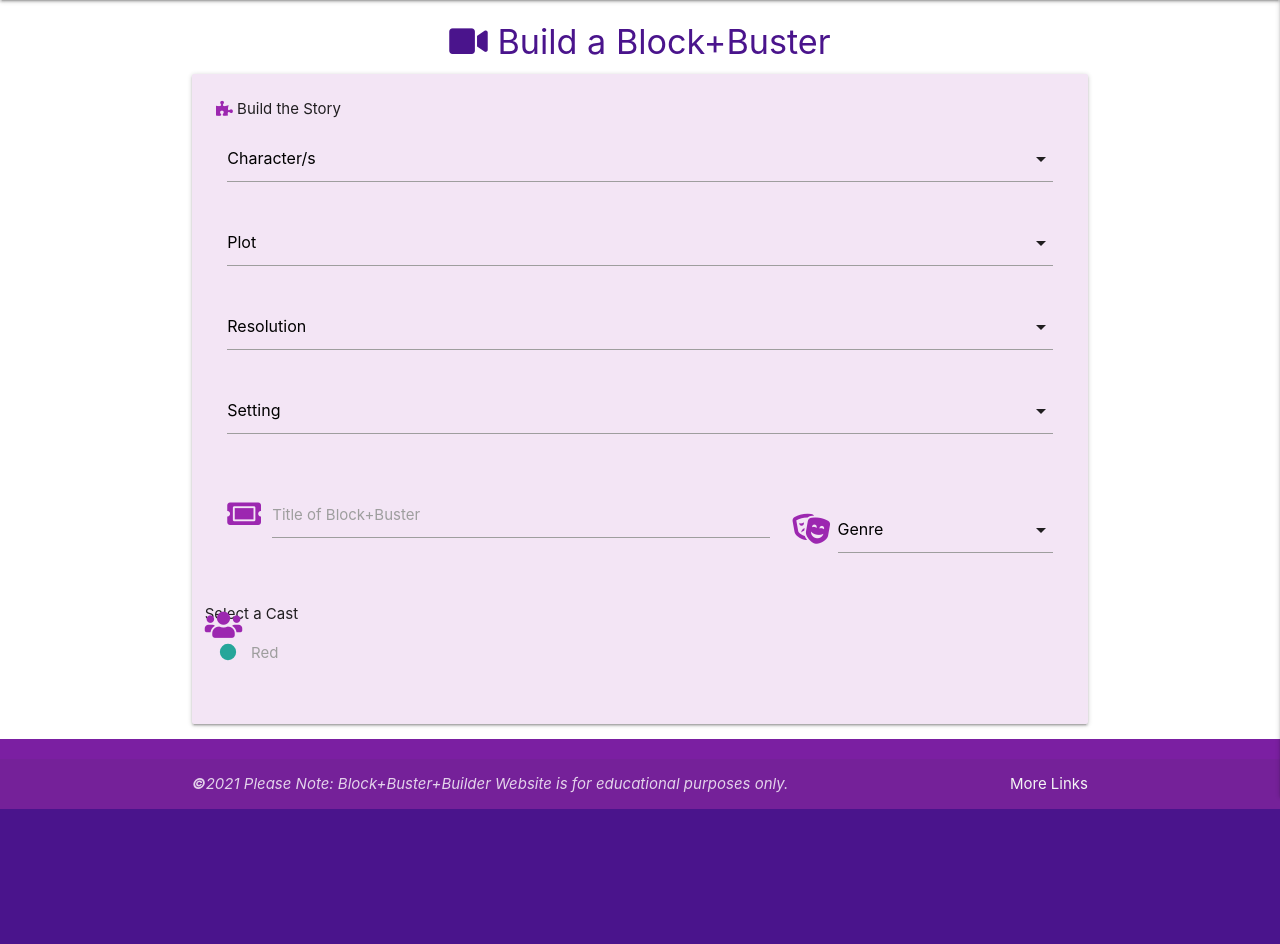
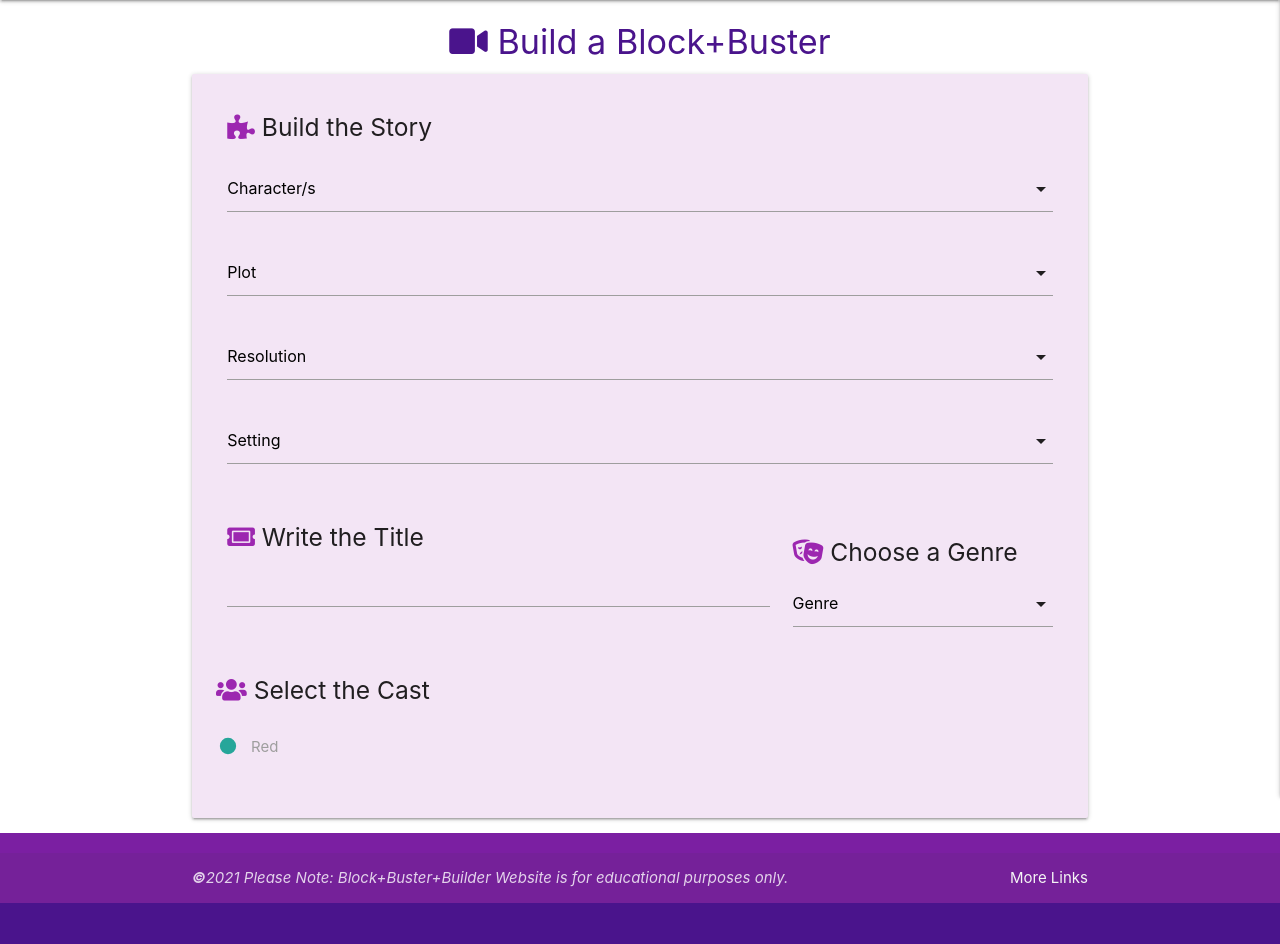
Before and after one commit to charliekranz/blockbuster_MS3, a Flask app: page /add_story in a window 1280 px wide. Shown: the part 64-1008 px from the top of the page. Before the commit the page ends 873 px from the top, so only its background shows below. Run offline with Flask 2, Linux system fonts and the light colour scheme; data that the repository does not hold is empty; some libraries are stand-ins or nearby versions.

Commit message:
Build form styling tweaks

```diff
--- a/templates/build.html
+++ b/templates/build.html
@@ -7,9 +7,9 @@
 
     <div class="row card-panel purple lighten-5">
         <form class="col s12" method="POST" action="">
+                 <h5><i class="fas fa-puzzle-piece prefix purple-text darken-4"></i>
+                 Build the Story</h5>
             <div class="row">
-                <i class="fas fa-puzzle-piece prefix purple-text darken-4"></i>
-                    Build the Story
                 <div class="input-field col s12 ">
                     <select id="character_name" name="character_name" class="validate" required>
                         <option value="" disabled selected>Character/s</option>
@@ -44,29 +44,32 @@
                 </div>
             </div>
             <div class="row">
-                <div class="input-field col m8 s12">
-                    <i class="fas fa-ticket-alt prefix purple-text darken-4"></i>
+                <div class="col m8 s12">
+                <h5><i class="fas fa-ticket-alt purple-text darken-4"></i>
+                    Write the Title</h5>
                         <input id="title_name" name="title_name" minlength="3"
-                        maxlength="80" type="text" class="validate" required>
-                    <label for="title_name">Title of Block+Buster</label>
+                        maxlength="80" type="text" class=" input-field validate" required>
+                    <!--<label for="title_name">Title of Block+Buster</label>-->
                 </div>
                 <div class="input-field col m4 s12">
+                    <h5><i class="fas fa-theater-masks purple-text darken-4"></i>
+                        Choose a Genre</h5>
                     <div class="input-field">
-                        <i class="fas fa-theater-masks prefix purple-text darken-4"></i>
                             <select id="genre_name" name="genre_name" class="validate" required>
                                 <option value="" disabled selected>Genre</option>
                                 {% for genre in genres %}
                                     <option value="{{ genre.genre_name }}">{{ genre.genre_name }}</option>
                                 {% endfor %}
                             </select>
-                         <!-- <label for="genre_name">Pick a Genre </label> -->
+                         <!-- <label for="genre_name">Pick a Genre </label> */ -->
                     </div>
                 </div>
             </div>
             <div class="row">
+                <h5><i class="fas fa-users prefix purple-text darken-4"></i>
+                    Select the Cast</h5>
                 <div class="input-field row">
-                    <i class="fas fa-users prefix purple-text darken-4"></i>
-                    Select a Cast
+
                 </div>
 
                 <p>
```
